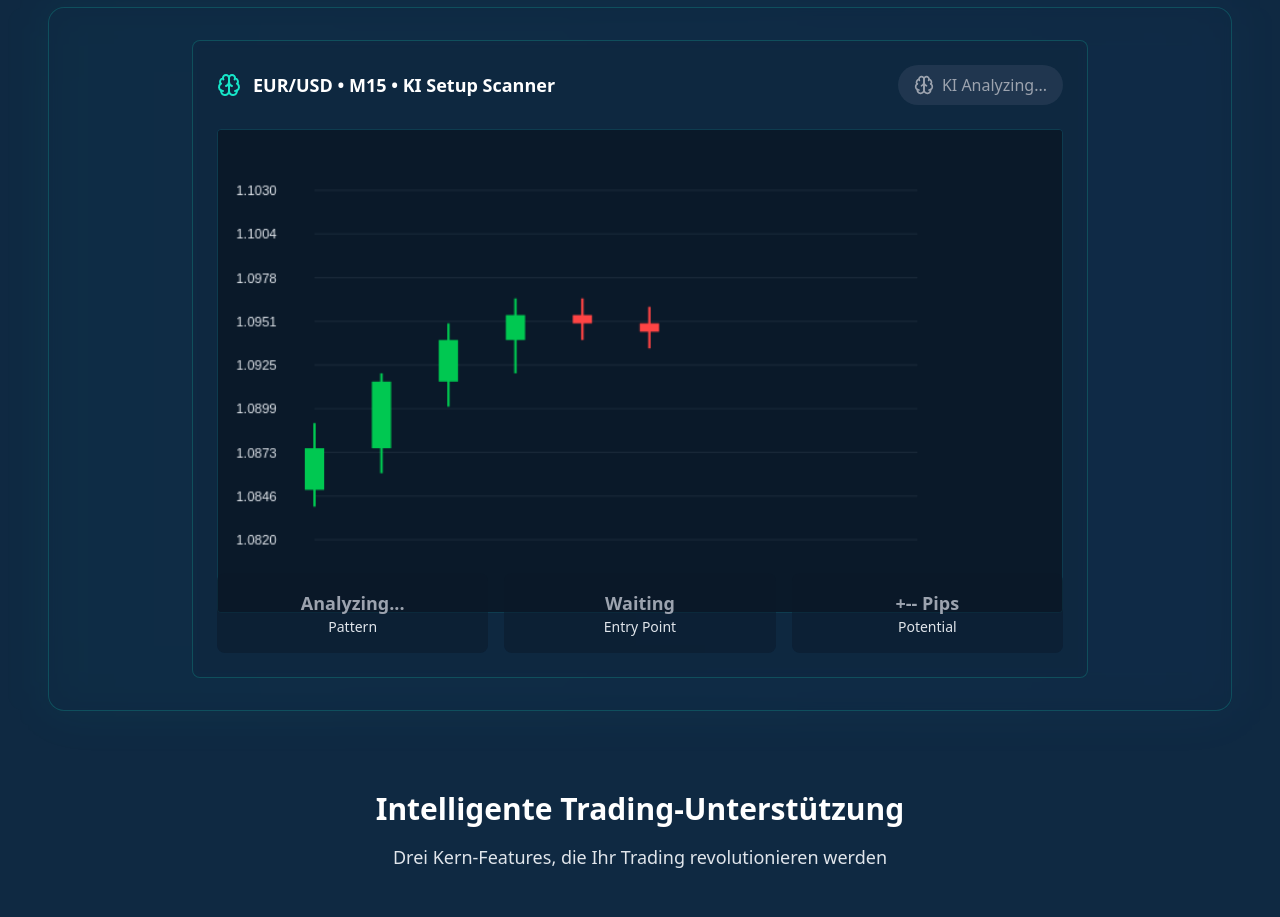
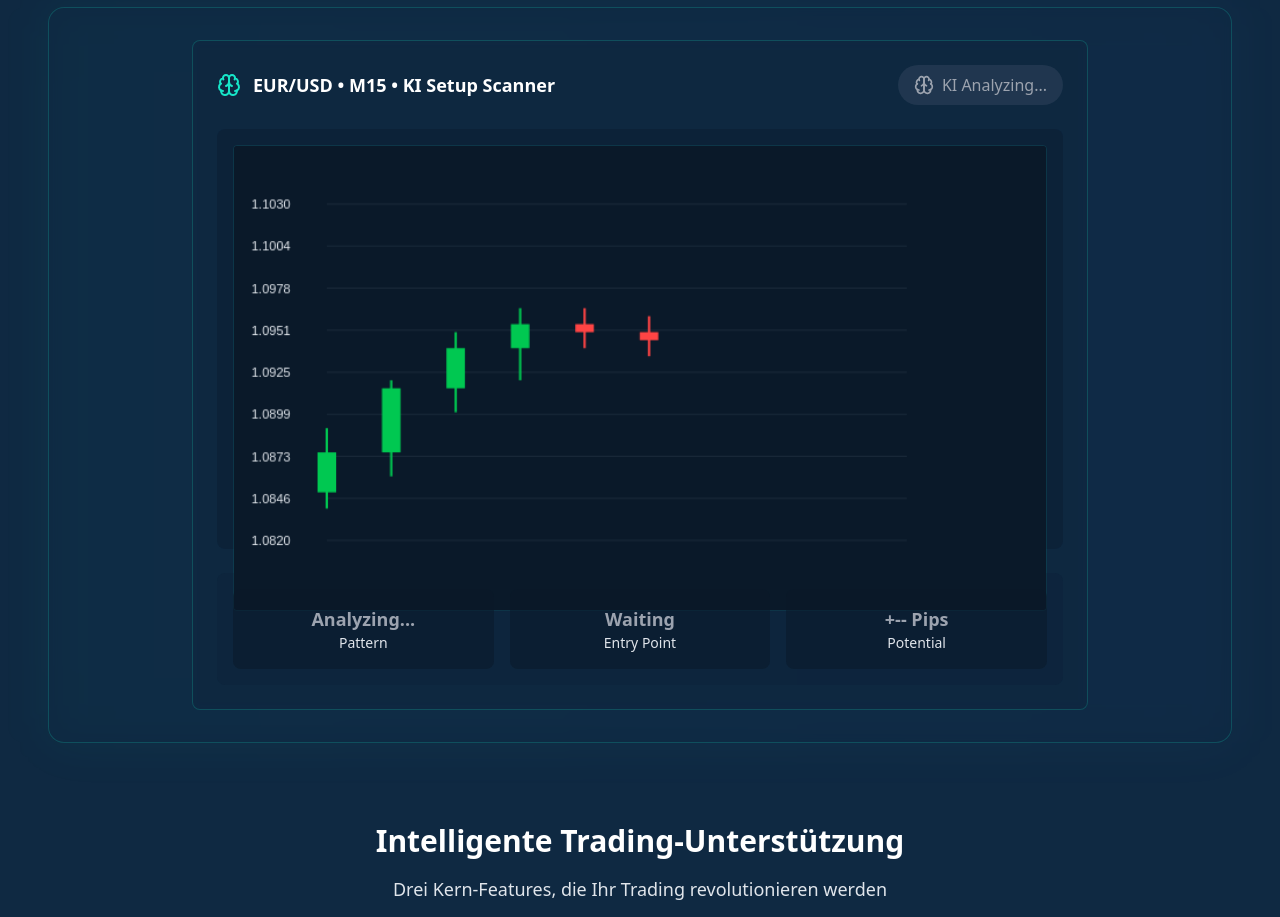
Before and after one commit to M4rcErnst06/stravesta-launch-ahead, a React (Vite) app: page / in a window 1280 px wide. Shown: the part 1720-2637 px from the top of the page. Built offline with nearby package versions, Linux system fonts and the light colour scheme.

Commit message:
Fix overlapping UI elements
Adjust layout to prevent overlapping text boxes.

```diff
--- a/src/components/setup-scanner/TradingChartAnimation.tsx
+++ b/src/components/setup-scanner/TradingChartAnimation.tsx
@@ -331,7 +331,7 @@ const TradingChartAnimation = () => {
         </div>
 
         {/* Chart */}
-        <div style={{ height: '420px', marginBottom: '20px' }}>
+        <div className="bg-stravesta-dark/30 rounded-lg p-4 mb-6" style={{ height: '420px' }}>
           <canvas
             ref={canvasRef}
             className="w-full h-auto border border-stravesta-teal/10 rounded"
@@ -339,8 +339,9 @@ const TradingChartAnimation = () => {
           />
         </div>
 
-        {/* Stats */}
-        <div className="mt-6 grid grid-cols-3 gap-4 text-center">
+        {/* Stats - Completely separate section */}
+        <div className="bg-stravesta-dark/20 rounded-lg p-4">
+          <div className="grid grid-cols-3 gap-4 text-center">
             <div className="bg-stravesta-dark/50 rounded-lg p-4">
               <div className={`text-lg font-bold transition-colors ${patternDetected ? 'text-stravesta-teal' : 'text-gray-400'}`}>
                 {patternDetected ? 'Bullish Flag' : 'Analyzing...'}
@@ -358,6 +359,7 @@ const TradingChartAnimation = () => {
                 {animationStep >= 10 ? '+50 Pips' : '+-- Pips'}
               </div>
               <div className="text-stravesta-lightGray text-sm">Potential</div>
+            </div>
           </div>
         </div>
 
```
Lines whose indentation alone changed are shown as unchanged.
